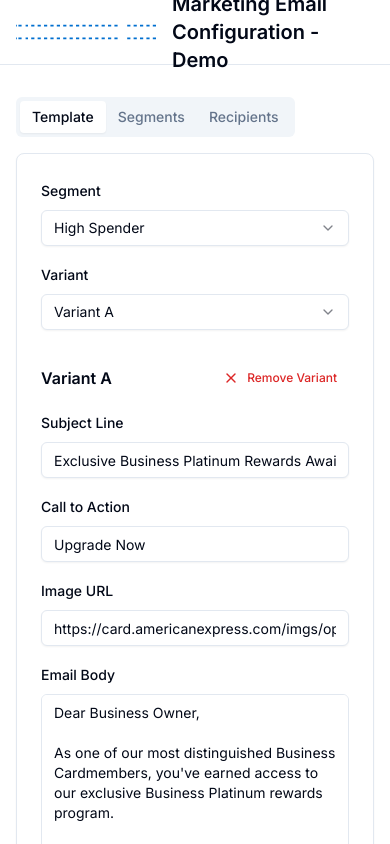
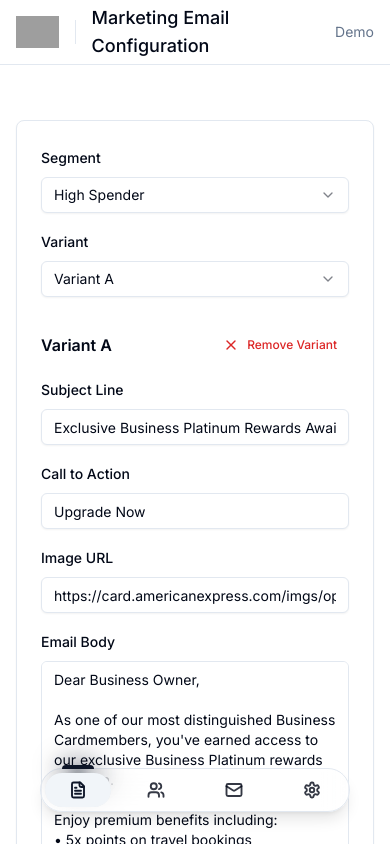
Before and after one commit to richlin/dynamic_content_demo, a Next.js app: page / in a window 390 px wide. Shown: the top 844 px of the page. Built offline with nearby package versions, Linux system fonts and the light colour scheme; grey boxes are pictures that could not be loaded.

Commit message:
Updated navigation

```diff
--- a/package.json
+++ b/package.json
@@ -17,6 +17,7 @@
     "@shadcn/ui": "^0.0.4",
     "class-variance-authority": "^0.7.1",
     "clsx": "^2.1.1",
+    "framer-motion": "^12.0.5",
     "lucide-react": "^0.474.0",
     "next": "15.1.6",
     "react": "^19.0.0",
--- a/src/app/page.tsx
+++ b/src/app/page.tsx
@@ -1,42 +1,88 @@
+"use client";
+
 import React from 'react';
+import dynamic from 'next/dynamic';
 import Image from 'next/image';
-import { Tabs, TabsContent, TabsList, TabsTrigger } from "@/components/ui/tabs";
-import TemplateEditor from '@/components/templates/template-editor';
+import { Tabs, TabsContent } from "@/components/ui/tabs";
+import { NavBar } from "@/components/ui/tubelight-navbar";
+import { FileText, Mail, Users, Settings } from 'lucide-react';
+
+// Import TemplateEditor dynamically to avoid hydration issues
+const TemplateEditor = dynamic(() => import('@/components/templates/template-editor'), {
+  ssr: false, // Disable server-side rendering for this component
+  loading: () => <div>Loading editor...</div>
+});
 
 export default function Page() {
+  const [activeTab, setActiveTab] = React.useState("template");
+  const [mounted, setMounted] = React.useState(false);
+
+  // Handle mounting to avoid hydration mismatch
+  React.useEffect(() => {
+    setMounted(true);
+  }, []);
+
+  const navItems = [
+    { name: 'Template', url: '#template', icon: FileText },
+    { name: 'Segments', url: '#segments', icon: Users },
+    { name: 'Recipients', url: '#recipients', icon: Mail },
+    { name: 'Settings', url: '#settings', icon: Settings }
+  ];
+
+  const handleNavClick = (item: string) => {
+    const tabValue = item.toLowerCase();
+    setActiveTab(tabValue);
+  };
+
+  if (!mounted) {
+    return null; // Return null on server-side
+  }
+
   return (
-    <div className="min-h-screen bg-background">
-      <header className="border-b">
-        <div className="container flex h-16 items-center space-x-4 px-4">
-          <Image
-            src="/amex-logo.svg"
-            alt="American Express Logo"
-            width={140}
-            height={40}
-            priority
-          />
-          <h1 className="text-xl font-semibold">Marketing Email Configuration - Demo</h1>
+    <div className="min-h-screen bg-background pb-20 sm:pb-0">
+      <header className="fixed top-0 left-0 right-0 z-40 bg-background/80 backdrop-blur-lg border-b">
+        <div className="container flex h-16 items-center justify-between px-4">
+          <div className="flex items-center space-x-4">
+            <Image
+              src="https://www.aexp-static.com/cdaas/one/statics/axp-static-assets/1.8.0/package/dist/img/logos/dls-logo-bluebox-solid.svg"
+              alt="American Express Logo"
+              width={32}
+              height={32}
+              priority
+              className="h-8 w-auto"
+            />
+            <div className="h-6 w-px bg-border" />
+            <h1 className="text-lg font-medium">Marketing Email Configuration</h1>
+          </div>
+          <div className="text-sm text-muted-foreground">Demo</div>
         </div>
       </header>
 
-      <main className="container mx-auto py-8 px-4">
-        <Tabs defaultValue="template" className="space-y-4">
-          <TabsList>
-            <TabsTrigger value="template">Template</TabsTrigger>
-            <TabsTrigger value="segments">Segments</TabsTrigger>
-            <TabsTrigger value="recipients">Recipients</TabsTrigger>
-          </TabsList>
+      <main className="container mx-auto py-8 px-4 mt-16">
+        <NavBar
+          items={navItems.map(item => ({
+            ...item,
+            url: `#${item.name.toLowerCase()}`,
+            onClick: () => handleNavClick(item.name)
+          }))}
+          className="mb-8"
+        />
 
-          <TabsContent value="template" className="space-y-4">
+        <Tabs value={activeTab} className="space-y-4">
+          <TabsContent value="template" className="mt-6 space-y-4">
             <TemplateEditor />
           </TabsContent>
 
-          <TabsContent value="segments" className="space-y-4">
+          <TabsContent value="segments" className="mt-6 space-y-4">
             <div>Segment configuration coming soon...</div>
           </TabsContent>
 
-          <TabsContent value="recipients" className="space-y-4">
+          <TabsContent value="recipients" className="mt-6 space-y-4">
             <div>Recipient management coming soon...</div>
+          </TabsContent>
+
+          <TabsContent value="settings" className="mt-6 space-y-4">
+            <div>Settings configuration coming soon...</div>
           </TabsContent>
         </Tabs>
       </main>
--- a/src/components/templates/template-editor.tsx
+++ b/src/components/templates/template-editor.tsx
@@ -170,20 +170,31 @@ Terms and conditions apply.`,
 const VARIANT_LETTERS = ['A', 'B', 'C', 'D', 'E', 'F', 'G', 'H'];
 
 export default function TemplateEditor() {
-    const [segments] = React.useState<Segment[]>(() => {
-        if (typeof window === 'undefined') return INITIAL_SEGMENTS;
+    const [segments, setSegments] = React.useState<Segment[]>(INITIAL_SEGMENTS);
+    const [selectedSegment, setSelectedSegment] = React.useState<string>(INITIAL_SEGMENTS[0].id);
+    const [variants, setVariants] = React.useState<Variant[]>(INITIAL_SEGMENTS[0].variants);
+    const [selectedVariant, setSelectedVariant] = React.useState<Variant>(INITIAL_SEGMENTS[0].variants[0]);
+    const [lastSaved, setLastSaved] = React.useState<Date | null>(null);
+    const [mounted, setMounted] = React.useState(false);
+
+    React.useEffect(() => {
+        setMounted(true);
+        // Try to load saved segments from localStorage
+        if (typeof window !== 'undefined') {
             try {
                 const savedSegments = localStorage.getItem('savedSegments');
-            return savedSegments ? JSON.parse(savedSegments) : INITIAL_SEGMENTS;
+                if (savedSegments) {
+                    const parsed = JSON.parse(savedSegments);
+                    setSegments(parsed);
+                    setSelectedSegment(parsed[0].id);
+                    setVariants(parsed[0].variants);
+                    setSelectedVariant(parsed[0].variants[0]);
+                }
             } catch (error) {
                 console.error('Error loading segments from localStorage:', error);
-            return INITIAL_SEGMENTS;
             }
-    });
-    const [selectedSegment, setSelectedSegment] = React.useState<string>(segments[0].id);
-    const [variants, setVariants] = React.useState<Variant[]>(segments[0].variants);
-    const [selectedVariant, setSelectedVariant] = React.useState<Variant>(variants[0]);
-    const [lastSaved, setLastSaved] = React.useState<Date | null>(null);
+        }
+    }, []);
 
     React.useEffect(() => {
         const segment = segments.find(s => s.id === selectedSegment);
@@ -194,11 +205,12 @@ export default function TemplateEditor() {
     }, [selectedSegment, segments]);
 
     const saveToLocalStorage = (updatedSegments: Segment[]) => {
-        if (typeof window === 'undefined') return;
+        if (typeof window !== 'undefined') {
             try {
                 localStorage.setItem('savedSegments', JSON.stringify(updatedSegments));
             } catch (error) {
                 console.error('Error saving to localStorage:', error);
+            }
         }
     };
 
@@ -272,6 +284,10 @@ export default function TemplateEditor() {
 
         console.log('Template saved:', { selectedSegment, variants });
     };
+
+    if (!mounted) {
+        return null;
+    }
 
     return (
         <div className="grid grid-cols-1 lg:grid-cols-2 gap-6">
--- /dev/null
+++ b/src/components/ui/tubelight-navbar.tsx
@@ -0,0 +1,90 @@
+"use client"
+
+import React, { useEffect, useState } from "react"
+import { motion } from "framer-motion"
+import Link from "next/link"
+import { LucideIcon } from "lucide-react"
+import { cn } from "@/lib/utils"
+
+interface NavItem {
+  name: string
+  url: string
+  icon: LucideIcon
+  onClick?: () => void
+}
+
+interface NavBarProps {
+  items: NavItem[]
+  className?: string
+}
+
+export function NavBar({ items, className }: NavBarProps) {
+  const [activeTab, setActiveTab] = useState(items[0].name)
+  const [isMobile, setIsMobile] = useState(false)
+
+  useEffect(() => {
+    const handleResize = () => {
+      setIsMobile(window.innerWidth < 768)
+    }
+
+    handleResize()
+    window.addEventListener("resize", handleResize)
+    return () => window.removeEventListener("resize", handleResize)
+  }, [])
+
+  return (
+    <div
+      className={cn(
+        "fixed bottom-0 sm:top-0 left-1/2 -translate-x-1/2 z-50 mb-6 sm:pt-6",
+        className,
+      )}
+    >
+      <div className="flex items-center gap-3 bg-background/5 border border-border backdrop-blur-lg py-1 px-1 rounded-full shadow-lg">
+        {items.map((item) => {
+          const Icon = item.icon
+          const isActive = activeTab === item.name
+
+          return (
+            <Link
+              key={item.name}
+              href={item.url}
+              onClick={(e) => {
+                e.preventDefault();
+                setActiveTab(item.name);
+                item.onClick?.();
+              }}
+              className={cn(
+                "relative cursor-pointer text-sm font-semibold px-6 py-2 rounded-full transition-colors",
+                "text-foreground/80 hover:text-primary",
+                isActive && "bg-muted text-primary",
+              )}
+            >
+              <span className="hidden md:inline">{item.name}</span>
+              <span className="md:hidden">
+                <Icon size={18} strokeWidth={2.5} />
+              </span>
+              {isActive && (
+                <motion.div
+                  layoutId="lamp"
+                  className="absolute inset-0 w-full bg-primary/5 rounded-full -z-10"
+                  initial={false}
+                  transition={{
+                    type: "spring",
+                    stiffness: 300,
+                    damping: 30,
+                  }}
+                >
+                  <div className="absolute -top-2 left-1/2 -translate-x-1/2 w-8 h-1 bg-primary rounded-t-full">
+                    <div className="absolute w-12 h-6 bg-primary/20 rounded-full blur-md -top-2 -left-2" />
+                    <div className="absolute w-8 h-6 bg-primary/20 rounded-full blur-md -top-1" />
+                    <div className="absolute w-4 h-4 bg-primary/20 rounded-full blur-sm top-0 left-2" />
+                  </div>
+                </motion.div>
+              )}
+            </Link>
+          )
+        })}
+      </div>
+    </div>
+  )
+}
```
Also changed, not shown: src/app/2022_v4.0_amex-logo.jpg (added), 1 other file (tests, documents, lock files or other folders). Lines whose indentation alone changed are shown as unchanged.
